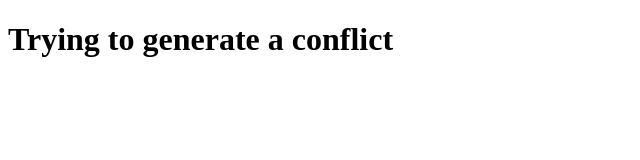
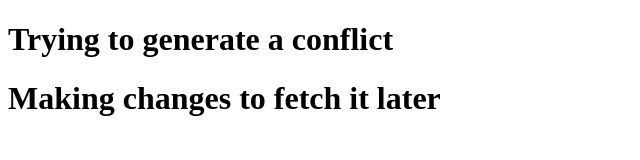
Before and after one commit to AyushAgarwal0109/assignment-6, a plain HTML site: page index.html in a window 1280 px wide. Shown: the whole page, without its empty margins (0-640 px from the left). Drawn offline with Linux system fonts and the light colour scheme.

Commit message:
Updated index.html

```diff
--- a/index.html
+++ b/index.html
@@ -8,5 +8,6 @@
   </head>
   <body>
     <h1>Trying to generate a conflict</h1>
+    <h1>Making changes to fetch it later</h1>
   </body>
 </html>
```
